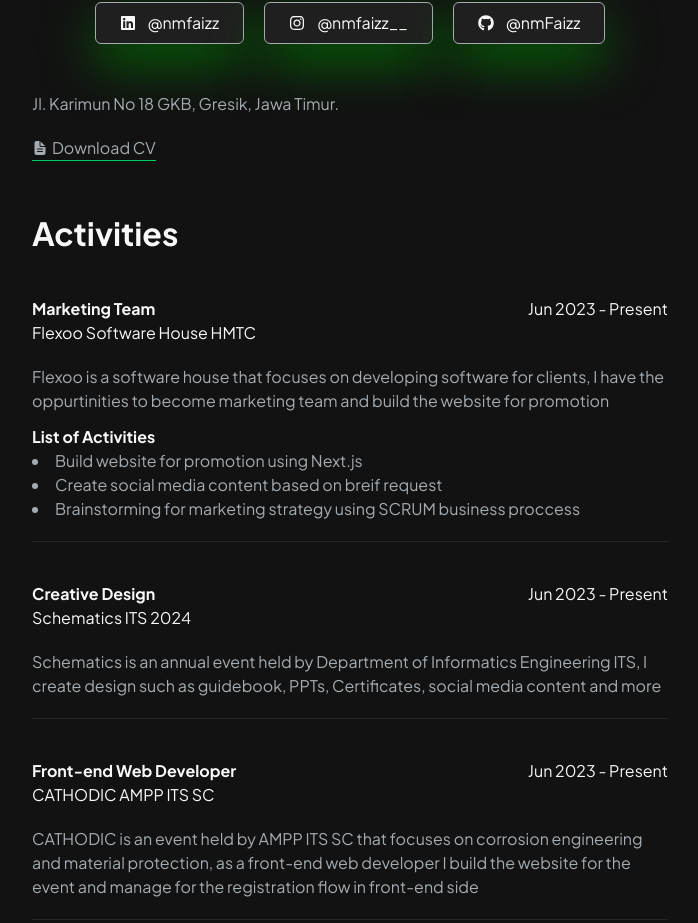
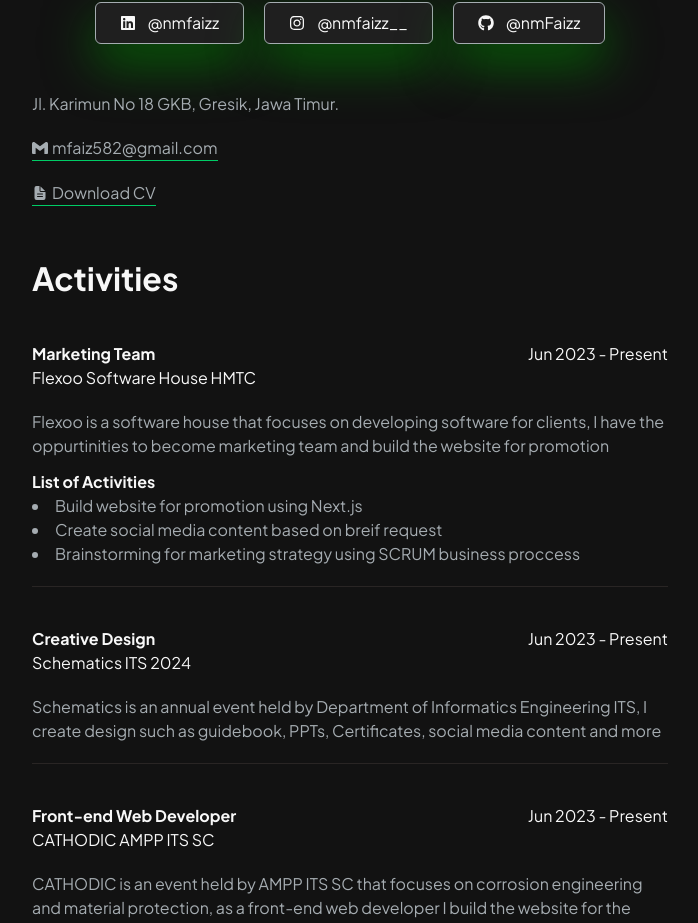
Before and after one commit to nmFaizz/personal-website, a Next.js app: page /about in a window 1280 px wide. Shown: the part 784-1707 px from the top of the page, without its empty margins (290-988 px from the left). Built offline with nearby package versions, Linux system fonts and the light colour scheme.

Commit message:
feat: add email

```diff
--- a/src/app/about/page.tsx
+++ b/src/app/about/page.tsx
@@ -8,6 +8,7 @@ import NextImage from "@/components/NextImage"
 import { Metadata } from "next"
 
 import { FaLinkedin, FaInstagram, FaGithub } from "react-icons/fa"
+import { SiGmail } from "react-icons/si"
 import { IoDocumentText } from "react-icons/io5";
 import UnstyledButton from "@/components/buttons/UnstyledButton"
 
@@ -117,6 +118,14 @@ export default async function AboutPage() {
 
                     <UnstyledButton
                         type="link"
+                        leftIcon={SiGmail}
+                        href="mailto:mfaiz582@gmail.com"
+                    >
+                        mfaiz582@gmail.com
+                    </UnstyledButton>
+
+                    <UnstyledButton
+                        type="link"
                         href="https://itsacid-my.sharepoint.com/:b:/g/personal/5053231008_student_its_ac_id/EdT3LGCKpVVPnbIdsyg73ZYBvTmekCmY4nNGNkHGXfz8TQ?e=pZoVWm"
                         leftIcon={IoDocumentText}
                     >
--- a/src/app/page.tsx
+++ b/src/app/page.tsx
@@ -22,6 +22,7 @@ import {
   SiNextdotjs,
   SiTailwindcss,
   SiReact,
+  SiGmail
 } from "react-icons/si";
 
 import Marquee from "react-fast-marquee";
@@ -30,7 +31,7 @@ const MAX_POSTS = 3;
 
 export default async function Home() {
   function sliceData<T>(data: T[], max: number): T[] {
-    return data.length > MAX_POSTS ? data.slice(0, 3) : data;
+    return data.length > max ? data.slice(0, 3) : data;
   }
 
   const blogPosts = await getBlogPosts();
@@ -78,6 +79,16 @@ export default async function Home() {
               animatedClassName: 'fade-up',
               delay: 300
             }}>
+              <Typography className="text-main-silver">
+                Jl. Karimun No 18 GKB, Gresik, Jawa Timur, Indonesia
+              </Typography>
+            </Aos>
+
+            <Aos options={{
+              duration: 5000,
+              animatedClassName: 'fade-up',
+              delay: 400
+            }}>
               <Button
                 type="link"
                 size="lg"
@@ -90,7 +101,7 @@ export default async function Home() {
             <Aos options={{
               duration: 5000,
               animatedClassName: 'fade-up',
-              delay: 300
+              delay: 500
             }}>
               <div className="flex flex-wrap justify-center gap-5 text-main-silver text-size-sm">
                 {socials.map((social, index) => (
@@ -100,7 +111,7 @@ export default async function Home() {
                     href={social.href}
                     key={index}
                   >
-                    @{social.name}
+                    {social.name}
                   </UnstyledButton>
                 ))}
               </div>
@@ -110,7 +121,7 @@ export default async function Home() {
           <Aos options={{
             animatedClassName: 'fade-up',
             duration: 5000,
-            delay: 400
+            delay: 600
           }}>
             <div className="flex justify-center overflow-hidden">
               <div className="flex justify-center gap-2 md:gap-4 w-[1200px]">
@@ -170,19 +181,24 @@ export default async function Home() {
 
 const socials = [
   {
-      name: "nmfaizz",
+      name: "@nmfaizz",
       icon: FaLinkedin,
       href: "https://www.linkedin.com/in/nmfaizz"
   },
   {
-      name: "nmfaizz__",
+      name: "@nmfaizz__",
       icon: FaInstagram,
       href: "https://www.instagram.com/nmfaizz__"
   },
   {
-      name: "nmFaizz",
+      name: "@nmFaizz",
       icon: FaGithub,
       href: "https://www.github.com/nmFaizz"
+  },
+  {
+      name: "gmail",
+      icon: SiGmail,
+      href: "mailto:mfaiz582@gmail.com"
   }
 ]
 
@@ -198,7 +214,7 @@ const heroImages = [
   {
     src: "/images/unsplash-abstract-2.jpg",
     alt: "Abstract art"
-  }
+  },
 ]
 
 const stacks = [
```
